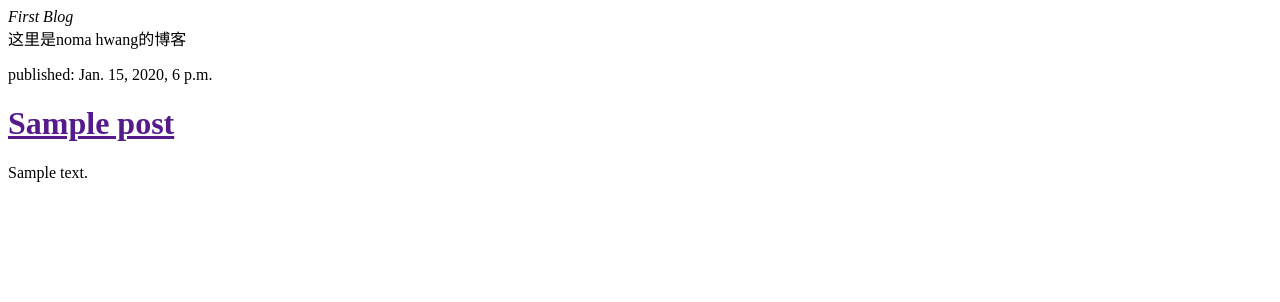
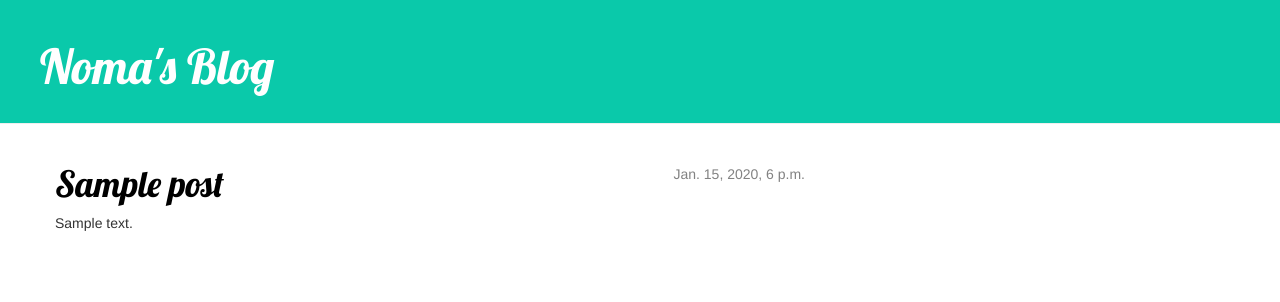
Before and after one commit to NomaHwang/my-first-blog, a Django app: page / in a window 1280 px wide. Shown: the top 302 px of the page. Run offline with Django 3.2, Linux system fonts and the light colour scheme; tables that the repository leaves empty hold one stand-in row (values such as "Sample post"); some libraries are stand-ins or nearby versions.

Commit message:
add css, post detail pages

```diff
--- /dev/null
+++ b/blog/static/css/blog.css
@@ -0,0 +1,47 @@
+    .page-header {
+        background-color: #0AC9AA;
+        margin-top: 0;
+        padding: 20px 20px 20px 40px;
+    }
+
+    .page-header h1, .page-header h1 a, .page-header h1 a:visited, .page-header h1 a:active {
+        color: #ffffff;
+        font-size: 36pt;
+        text-decoration: none;
+    }
+
+    .content {
+        margin-left: 40px;
+    }
+
+    h1, h2, h3, h4 {
+        font-family: 'Lobster', cursive;
+    }
+
+    .date {
+        float: right;
+        color: #828282;
+    }
+
+    .save {
+        float: right;
+    }
+
+    .post-form textarea, .post-form input {
+        width: 100%;
+    }
+
+    .top-menu, .top-menu:hover, .top-menu:visited {
+        color: #ffffff;
+        float: right;
+        font-size: 26pt;
+        margin-right: 20px;
+    }
+
+    .post {
+        margin-bottom: 70px;
+    }
+
+    .post h1 a, .post h1 a:visited {
+        color: #000000;
+    }
--- /dev/null
+++ b/blog/templates/blog/base.html
@@ -0,0 +1,26 @@
+{% load staticfiles %}
+<!DOCTYPE html>
+<html lang="en">
+<head>
+    <link rel="stylesheet" href="//maxcdn.bootstrapcdn.com/bootstrap/3.2.0/css/bootstrap.min.css">
+    <link rel="stylesheet" href="//maxcdn.bootstrapcdn.com/bootstrap/3.2.0/css/bootstrap-theme.min.css">
+    <link href="//fonts.googleapis.com/css?family=Lobster&subset=latin,latin-ext" rel="stylesheet" type="text/css">
+    <link rel="stylesheet" href="{% static 'css/blog.css' %}">
+    <meta charset="UTF-8">
+    <title>Homepage</title>
+</head>
+<body>
+    <div class="page-header">
+        <h1><a href="/">Noma's Blog</a></h1>
+    </div>
+    <div class="content container">
+        <div class="row">
+            <div class="col-md-8">
+            {% block content %}
+            {% endblock %}
+            </div>
+        </div>
+    </div>
+
+</body>
+</html>
--- a/blog/templates/blog/post_list.html
+++ b/blog/templates/blog/post_list.html
@@ -1,18 +1,12 @@
-<!DOCTYPE html>
-<html lang="en">
-<head>
-    <meta charset="UTF-8">
-    <title>Homepage</title>
-</head>
-<body>
-<em>First Blog</em>
-<div>这里是noma hwang的博客</div>
+{% extends 'blog/base.html' %}
+{% block content %}
 {% for post in posts %}
-    <div>
-        <p> published: {{ post.published_date }} </p>
-        <h1><a href="">{{ post.title }}</a></h1>
-         <p>{{ post.text|linebreaksbr }}</p>
+    <div class="post">
+        <div class="date">
+            {{ post.published_date }}
+        </div>
+         <h1><a href="{% url 'post_detail' pk=post.pk %}">{{ post.title }}</a></h1>
+        <p>{{ post.text|linebreaksbr }}</p>
     </div>
 {% endfor %}
-</body>
-</html>
+{% endblock content %}
--- a/blog/urls.py
+++ b/blog/urls.py
@@ -7,4 +7,5 @@ from . import views
 
 urlpatterns = [
     url(r'^$', views.post_list, name = 'post_list'),
+    url(r'^post/(?P<pk>[0-9]+)/$', views.post_detail, name='post_detail'),
 ]
--- a/blog/views.py
+++ b/blog/views.py
@@ -1,8 +1,12 @@
 from django.shortcuts import render
-from django.utils import timezone
+from django.shortcuts import render, get_object_or_404
 from .models import Post
 # Create your views here.
 
 def post_list(request):
     posts = Post.objects.all()
     return render(request, 'blog/post_list.html', {'posts': posts})
+
+def post_detail(request, pk):
+    post = get_object_or_404(Post, pk=pk)
+    return render(request, 'blog/post_detail.html', {'post': post})
```
Also changed, not shown: blog/templates/blog/post_detail.html (added, +13 -0 lines).
